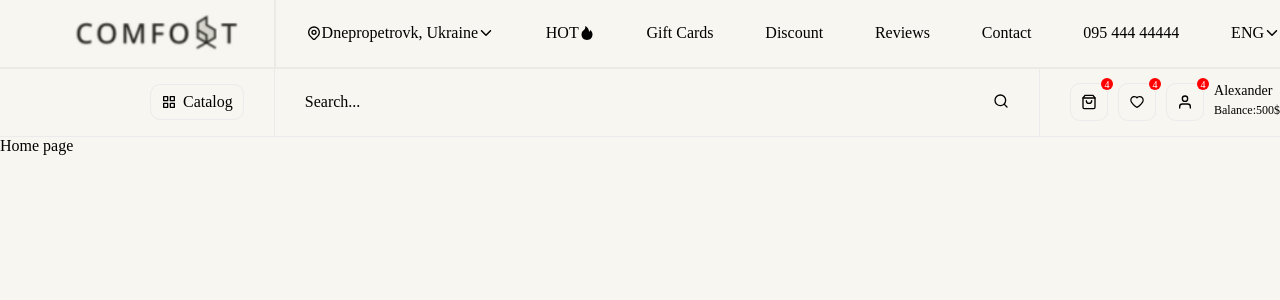
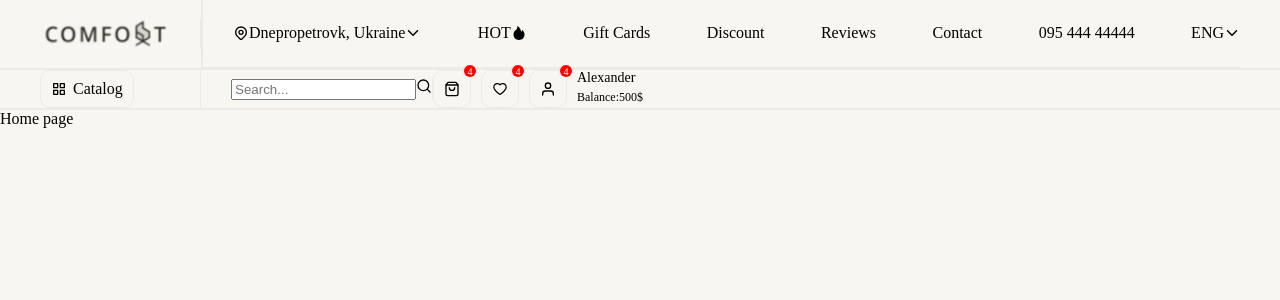
Before and after one commit to alrramezani/ir-dev-simple-react-shop, a React (Create React App) app: page / in a window 1280 px wide. Shown: the top 300 px of the page. Built offline with nearby package versions, Linux system fonts and the light colour scheme.

Commit message:
review header styles

```diff
--- a/src/layouts/header/components/menu/index.js
+++ b/src/layouts/header/components/menu/index.js
@@ -1,22 +1,30 @@
-import {useState} from "react";
-import {MenuContainer} from "./style";
-import {HiOutlineLocationMarker} from "react-icons/hi"
-import {AiFillFire} from "react-icons/ai"
-import {IoIosArrowDown} from "react-icons/io"
+import { MenuContainer } from "./style";
+import { HiOutlineLocationMarker } from "react-icons/hi";
+import { AiFillFire } from "react-icons/ai";
+import { IoIosArrowDown } from "react-icons/io";
 
 const Menu = () => {
-    const [status, setStatus] = useState("v");
   return (
-        <MenuContainer status={status} onClick={() => setStatus("h")}>
+    <MenuContainer>
       <ul>
-                <li><HiOutlineLocationMarker/>Dnepropetrovk, Ukraine<IoIosArrowDown/></li>
-                <li>HOT<AiFillFire/></li>
+        <li>
+          <HiOutlineLocationMarker />
+          Dnepropetrovk, Ukraine
+          <IoIosArrowDown />
+        </li>
+        <li>
+          HOT
+          <AiFillFire />
+        </li>
         <li>Gift Cards</li>
         <li>Discount</li>
         <li>Reviews</li>
         <li>Contact</li>
         <li>095 444 44444</li>
-                <li>ENG<IoIosArrowDown/></li>
+        <li>
+          ENG
+          <IoIosArrowDown />
+        </li>
       </ul>
     </MenuContainer>
   );
--- a/src/layouts/header/components/menu/style.js
+++ b/src/layouts/header/components/menu/style.js
@@ -1,18 +1,17 @@
 import styled from "styled-components";
 export const MenuContainer = styled.nav`
- height:100%;
+  height: 100%;
   ul {
-    display: ${({ status }) => (status === "v" ? "flex" : "block")};
+    display: flex;
     align-items: center;
-    justify-content:space-between;
-    list-style:none;
-    padding:0 0px;
-    margin:0;
-    height:100%;
-    li{
-    display:flex;
-    align-items:center;
+    justify-content: space-between;
+    list-style: none;
+    padding: 0 0px;
+    margin: 0;
+    height: 100%;
+    li {
+      display: flex;
+      align-items: center;
     }
   }
 `;
-export const List = styled.ul``;
--- /dev/null
+++ b/src/layouts/header/components/profile/style.js
@@ -0,0 +1,40 @@
+import styled from "styled-components";
+
+export const ProfileContainer = styled.div`
+  display: flex;
+  width: 100%;
+  .icon_box {
+    display: flex;
+    border: 1px solid #ebebeb;
+    align-items: center;
+    justify-content: center;
+    border-radius: 10px;
+    position: relative;
+    box-sizing: border-box;
+    width: 38px;
+    height: 38px;
+    margin-right: 10px;
+  }
+  .count {
+    top: 0;
+    right: 0;
+    transform: translate(50%, -50%);
+    position: absolute;
+    background: red;
+    border-radius: 50%;
+    display: flex;
+    width: 12px;
+    height: 12px;
+    justify-content: center;
+    align-items: center;
+    color: white;
+    font-size: 10px;
+  }
+  .username {
+    font-size: 14px;
+    margin-bottom: 4px;
+  }
+  .balance {
+    font-size: 12px;
+  }
+`;
--- a/src/layouts/header/components/profile/style/profile.js
+++ /dev/null
@@ -1,40 +0,0 @@
-import styled from "styled-components";
-
-export const ProfileContainer = styled.div`
-    display:flex;
-        width: 100%;
-        .icon_box{
-        display:flex;
-            border:1px solid #ebebeb;
-            align-items: center;
-            justify-content: center;
-            border-radius:10px;
-            position:relative;
-            box-sizing:border-box;
-             width:38px;
-                   height:38px;
-                   margin-right:10px;
-        }
-        .count{
-        top:0;
-        right:0;
-        transform:translate(50%,-50%);
-        position:absolute;
-            background:red;
-                border-radius:50%;
-                    display: flex;
-                   width:12px;
-                   height:12px;
-    justify-content: center;
-    align-items: center;
-    color:white;
-    font-size:10px;
-        }
-        .username{
-            font-size:14px;
-             margin-bottom:4px;
-        }
-        .balance{
-          font-size:12px;
-        }
-`;
--- a/src/layouts/header/components/search/index.js
+++ b/src/layouts/header/components/search/index.js
@@ -1,12 +1,13 @@
-import React from 'react';
-import {FiSearch} from 'react-icons/fi'
-import {SearchContainer} from "./style/search";
+import React from "react";
+import { FiSearch } from "react-icons/fi";
+import { SearchContainer } from "./style";
 const Search = () => {
-    return (
-        <SearchContainer >
-            <span>Search...</span> <FiSearch/>
-        </SearchContainer>
-    );
+  return (
+    <SearchContainer>
+      <input placeholder="Search..." />
+      <FiSearch />
+    </SearchContainer>
+  );
 };
 
 export default Search;
--- a/src/layouts/header/components/search/style/search.js
+++ b/src/layouts/header/components/search/style.js
@@ -1,7 +1,5 @@
 import styled from "styled-components";
 
 export const SearchContainer = styled.div`
-    display:flex;
-    justify-content:space-between;
-        width: 100%;
+  width: 100%;
 `;
--- a/src/layouts/header/index.js
+++ b/src/layouts/header/index.js
@@ -1,4 +1,4 @@
-import {HeaderContainer} from "./style";
+import { HeaderContainer } from "./style";
 import Catalog from "./components/catalog";
 import Menu from "./components/menu";
 import Search from "./components/search";
@@ -7,41 +7,32 @@ import Profile from "./components/profile";
 const Header = (props) => {
   return (
     <HeaderContainer>
-            {/*<div className="side">*/}
-            {/*  <div className="logo">*/}
-            {/*    <img src="./logo.png" alt="logo" />*/}
-            {/*  </div>*/}
-            {/*  <div className="catalog">*/}
-            {/*    <Catalog />*/}
-            {/*  </div>*/}
-            {/*</div>*/}
-            {/*<div className="content">*/}
-            {/*  <div className="top">*/}
-            {/*    <Menu />*/}
-            {/*  </div>*/}
-            {/*  <div className="bottom">*/}
-            {/*    <div className="right">search component</div>*/}
-            {/*    <div className="left">icons component</div>*/}
-            {/*  </div>*/}
-            {/*</div>*/}
-            <div className='top'>
+      <div className="top">
+        <div className="container">
+          <div className="content">
             <div className="logo">
-                    <img src="./logo.png" alt="logo"/>
+              <img src="./logo.png" alt="logo" />
             </div>
             <div className="menu">
-                    <Menu/>
+              <Menu />
             </div>
           </div>
-            <div className='bottom'>
+        </div>
+      </div>
+      <div className="bottom">
+        <div className="container">
+          <div className="content">
             <div className="catalog">
-                    <Catalog/>
+              <Catalog />
             </div>
             <div className="right">
               <div className="search">
-                       <Search  />
+                <Search />
               </div>
               <div className="profile">
-                       <Profile  />
+                <Profile />
+              </div>
+            </div>
           </div>
         </div>
       </div>
--- a/src/layouts/header/style.js
+++ b/src/layouts/header/style.js
@@ -1,65 +1,54 @@
 import styled from "styled-components";
 
 export const HeaderContainer = styled.header`
-
+  .top {
+    align-items: center;
+    border-bottom: 2px solid ${({ theme }) => theme.colors.border};
+    .content {
       display: flex;
-  flex-direction:column;
+      align-items: center;
+      height: 68px;
       .logo {
-      padding-right: 30px;
-  height:100%;
-    flex:2;
+        width: 160px;
         display: flex;
-    align-items:center;
-    justify-content: right;
-    border-bottom:2px solid #ebeae5;
+        border-right: 1px solid ${({ theme }) => theme.colors.border};
         img {
-      height: 40px;
+          height: 30px;
         }
       }
-  .top{
+    }
+  }
+
+  .bottom {
+    border-bottom: 2px solid ${({ theme }) => theme.colors.border};
+    .content {
       display: flex;
-    align-items:center;
-    height: 68px;
+      width: 100%;
+      .catalog {
+        width: 160px;
+        display: flex;
+        border-right: 1px solid ${({ theme }) => theme.colors.border};
       }
-  .bottom{
-    display: flex;
-    height: 68px;
-    border-bottom: 1px solid #ebebeb;
-  }
-  .catalog{
-      padding-right: 30px;
-  flex:2;
-      display: flex;
-    align-items: center;
-    justify-content: right;
-    border-right: 1px solid #ebebeb;
-  }
-  .right{
-    flex:8;
+      .right {
         padding-left: 30px;
         display: flex;
         align-items: center;
         justify-content: center;
+        .search {
+          border-right: 1px solid ${({ theme }) => theme.colors.border};
+          width: 70%;
         }
-  .search{
-  padding-right:30px;
-  flex:8;
-
-   border-right:1px solid #ebebeb;
-    height: 100%;
-     display: flex;
-    align-items: center;
+        .profile {
         }
-    .profile{
-     padding-left:  30px;
-    flex:2;
       }
-  .menu{
-  flex:8;
-      padding-left:  30px;
+    }
+  }
+  .menu {
+    flex: 8;
+    padding-left: 30px;
     height: 100%;
     width: 100%;
-    border-left:2px solid #ebeae5;
-    border-bottom:2px solid #ebeae5;
+    border-left: 2px solid #ebeae5;
+    border-bottom: 2px solid #ebeae5;
   }
 `;
--- a/src/theme/general.js
+++ b/src/theme/general.js
@@ -9,6 +9,11 @@ export const GlobalStyle = createGlobalStyle`
         margin:0;
     }
     p{
-    margin:0;
+        margin:0;
+    }
+    .container{
+        max-width:1200px;
+        width:100% ;
+        margin:auto ;
     }
 `;
--- a/src/theme/schema.json
+++ b/src/theme/schema.json
@@ -1,7 +1,7 @@
 {
   "colors": {
     "bg": "#f7f6f0",
-    "border": "#eeede7"
+    "border": "#ebeae5"
   },
   "sizes":{
     "p1":"10px",
```
Also changed, not shown: src/layouts/header/components/profile/index.js (+15 -15 lines). Lines whose indentation alone changed are shown as unchanged.
